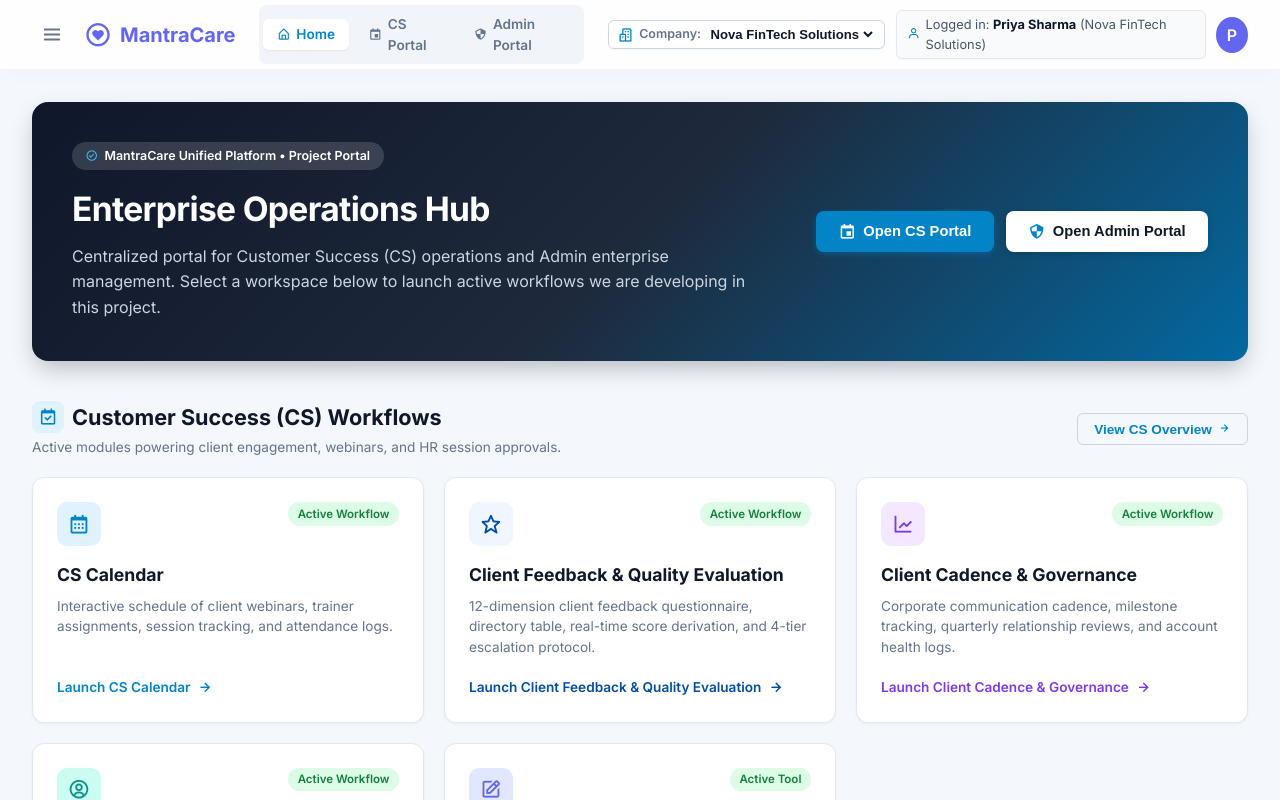
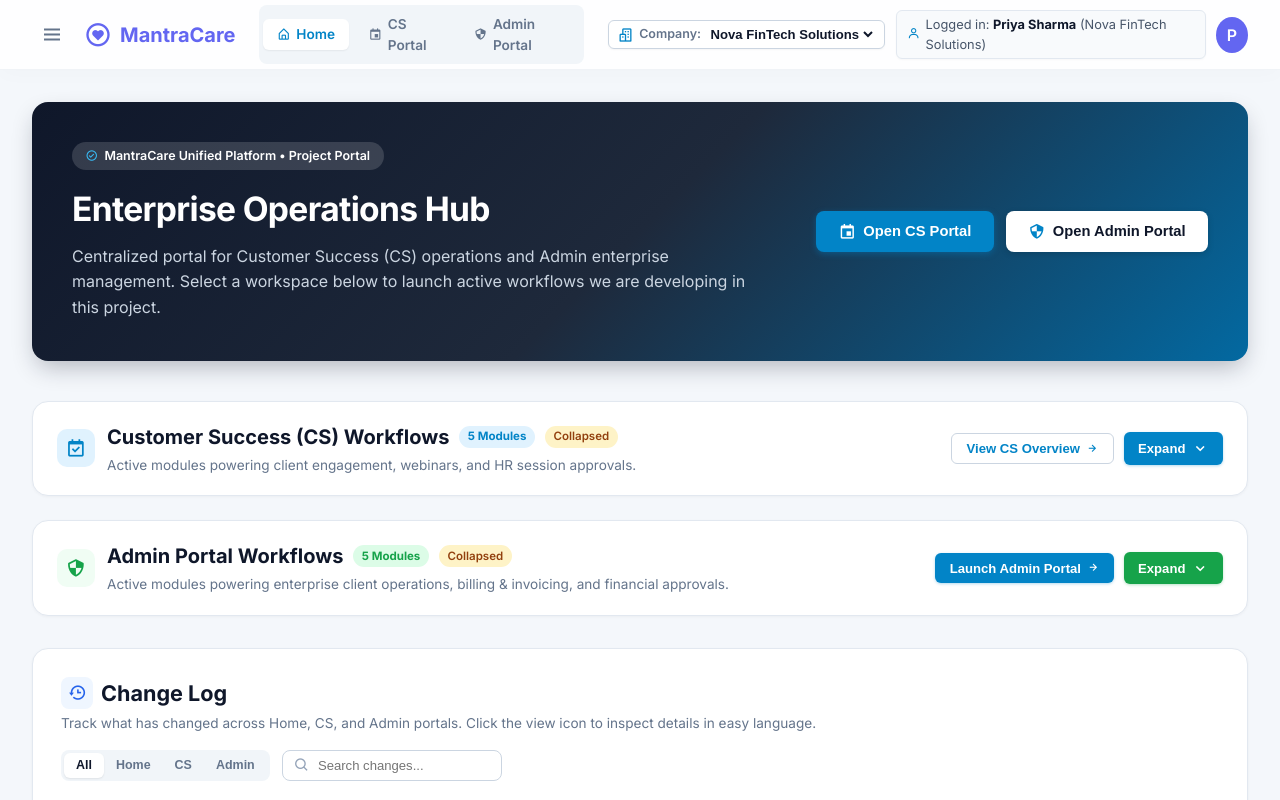
Before and after one commit to karan-mantracare/cs-admin-billing, a React (Vite) app: page /home in a window 1280 px wide. Shown: the top 800 px of the page. Built offline with nearby package versions, Linux system fonts and the light colour scheme.

Commit message:
Set Customer Success and Admin Portal workflows to be collapsed by default on Home page

```diff
--- a/src/pages/Home.jsx
+++ b/src/pages/Home.jsx
@@ -7,6 +7,10 @@ function Home() {
   const [selectedLog, setSelectedLog] = useState(null);
   const [changelogFilter, setChangelogFilter] = useState('All');
   const [changelogSearch, setChangelogSearch] = useState('');
+
+  // Always collapsed by default per requirements
+  const [isCsOpen, setIsCsOpen] = useState(false);
+  const [isAdminOpen, setIsAdminOpen] = useState(false);
 
   const csModules = [
     {
@@ -182,44 +186,109 @@ function Home() {
       </div>
 
       {/* Section 1: Customer Success (CS) Portal */}
-      <div style={{ marginBottom: '3rem' }}>
-        <div style={{ display: 'flex', justifyContent: 'space-between', alignItems: 'center', marginBottom: '1.25rem', flexWrap: 'wrap', gap: '0.75rem' }}>
-          <div>
-            <div style={{ display: 'flex', alignItems: 'center', gap: '0.5rem' }}>
-              <div style={{ width: '32px', height: '32px', borderRadius: '8px', background: '#e0f2fe', color: '#0284c7', display: 'flex', alignItems: 'center', justifyContent: 'center', fontSize: '1.2rem' }}>
+      <div style={{
+        marginBottom: '1.5rem',
+        background: 'white',
+        borderRadius: '16px',
+        border: '1px solid #e2e8f0',
+        padding: '1.25rem 1.5rem',
+        boxShadow: '0 1px 3px rgba(0,0,0,0.04)',
+        transition: 'all 0.2s ease'
+      }}>
+        <div
+          onClick={() => setIsCsOpen(!isCsOpen)}
+          style={{
+            display: 'flex',
+            justifyContent: 'space-between',
+            alignItems: 'center',
+            flexWrap: 'wrap',
+            gap: '0.75rem',
+            cursor: 'pointer',
+            userSelect: 'none'
+          }}
+        >
+          <div style={{ display: 'flex', alignItems: 'center', gap: '0.75rem' }}>
+            <div style={{ width: '38px', height: '38px', borderRadius: '10px', background: '#e0f2fe', color: '#0284c7', display: 'flex', alignItems: 'center', justifyContent: 'center', fontSize: '1.3rem', flexShrink: 0 }}>
               <i className='bx bx-calendar-check'></i>
             </div>
-              <h2 style={{ margin: 0, fontSize: '1.35rem', fontWeight: '700', color: '#0f172a' }}>
+            <div>
+              <div style={{ display: 'flex', alignItems: 'center', gap: '0.6rem', flexWrap: 'wrap' }}>
+                <h2 style={{ margin: 0, fontSize: '1.25rem', fontWeight: '700', color: '#0f172a' }}>
                   Customer Success (CS) Workflows
                 </h2>
+                <span style={{ fontSize: '0.72rem', fontWeight: '700', padding: '0.15rem 0.55rem', borderRadius: '999px', background: '#e0f2fe', color: '#0284c7' }}>
+                  {csModules.length} Modules
+                </span>
+                <span style={{ fontSize: '0.72rem', fontWeight: '600', padding: '0.15rem 0.55rem', borderRadius: '999px', background: isCsOpen ? '#f1f5f9' : '#fef3c7', color: isCsOpen ? '#64748b' : '#92400e' }}>
+                  {isCsOpen ? 'Expanded' : 'Collapsed'}
+                </span>
               </div>
-            <p style={{ margin: '0.25rem 0 0', fontSize: '0.85rem', color: '#64748b' }}>
+              <p style={{ margin: '0.2rem 0 0', fontSize: '0.85rem', color: '#64748b' }}>
                 Active modules powering client engagement, webinars, and HR session approvals.
               </p>
             </div>
+          </div>
 
+          <div style={{ display: 'flex', alignItems: 'center', gap: '0.65rem' }} onClick={(e) => e.stopPropagation()}>
             <button
+              type="button"
               onClick={() => navigate('/cs')}
               style={{
                 background: 'none',
                 border: '1px solid #cbd5e1',
-              padding: '0.45rem 1rem',
+                padding: '0.45rem 0.9rem',
                 borderRadius: '6px',
                 color: '#0284c7',
-              fontSize: '0.85rem',
+                fontSize: '0.82rem',
                 fontWeight: '600',
                 cursor: 'pointer',
                 display: 'flex',
                 alignItems: 'center',
-              gap: '0.35rem'
+                gap: '0.35rem',
+                transition: 'all 0.15s ease'
               }}
+              onMouseEnter={(e) => e.currentTarget.style.background = '#f0f9ff'}
+              onMouseLeave={(e) => e.currentTarget.style.background = 'none'}
             >
               <span>View CS Overview</span>
               <i className='bx bx-right-arrow-alt'></i>
             </button>
+
+            <button
+              type="button"
+              onClick={() => setIsCsOpen(!isCsOpen)}
+              style={{
+                background: isCsOpen ? '#f8fafc' : '#0284c7',
+                border: isCsOpen ? '1px solid #cbd5e1' : 'none',
+                padding: '0.45rem 0.85rem',
+                borderRadius: '6px',
+                color: isCsOpen ? '#334155' : 'white',
+                fontSize: '0.82rem',
+                fontWeight: '600',
+                cursor: 'pointer',
+                display: 'flex',
+                alignItems: 'center',
+                gap: '0.35rem',
+                boxShadow: isCsOpen ? 'none' : '0 1px 3px rgba(2, 132, 199, 0.3)',
+                transition: 'all 0.15s ease'
+              }}
+              title={isCsOpen ? 'Collapse CS Workflows' : 'Expand CS Workflows'}
+            >
+              <span>{isCsOpen ? 'Collapse' : 'Expand'}</span>
+              <i className={`bx ${isCsOpen ? 'bx-chevron-up' : 'bx-chevron-down'}`} style={{ fontSize: '1.15rem' }}></i>
+            </button>
+          </div>
         </div>
 
-        <div style={{ display: 'grid', gridTemplateColumns: 'repeat(auto-fit, minmax(320px, 1fr))', gap: '1.25rem' }}>
+        {isCsOpen && (
+          <div style={{
+            display: 'grid',
+            gridTemplateColumns: 'repeat(auto-fit, minmax(320px, 1fr))',
+            gap: '1.25rem',
+            marginTop: '1.25rem',
+            paddingTop: '1.25rem',
+            borderTop: '1px solid #f1f5f9'
+          }}>
             {csModules.map((item) => (
               <div
                 key={item.title}
@@ -271,48 +340,112 @@ function Home() {
               </div>
             ))}
           </div>
+        )}
       </div>
 
       {/* Section 2: Admin Portal Workflows */}
-      <div style={{ marginBottom: '2.5rem' }}>
-        <div style={{ display: 'flex', justifyContent: 'space-between', alignItems: 'center', marginBottom: '1.25rem', flexWrap: 'wrap', gap: '0.75rem' }}>
-          <div>
-            <div style={{ display: 'flex', alignItems: 'center', gap: '0.5rem' }}>
-              <div style={{ width: '32px', height: '32px', borderRadius: '8px', background: '#f0fdf4', color: '#16a34a', display: 'flex', alignItems: 'center', justifyContent: 'center', fontSize: '1.2rem' }}>
+      <div style={{
+        marginBottom: '2rem',
+        background: 'white',
+        borderRadius: '16px',
+        border: '1px solid #e2e8f0',
+        padding: '1.25rem 1.5rem',
+        boxShadow: '0 1px 3px rgba(0,0,0,0.04)',
+        transition: 'all 0.2s ease'
+      }}>
+        <div
+          onClick={() => setIsAdminOpen(!isAdminOpen)}
+          style={{
+            display: 'flex',
+            justifyContent: 'space-between',
+            alignItems: 'center',
+            flexWrap: 'wrap',
+            gap: '0.75rem',
+            cursor: 'pointer',
+            userSelect: 'none'
+          }}
+        >
+          <div style={{ display: 'flex', alignItems: 'center', gap: '0.75rem' }}>
+            <div style={{ width: '38px', height: '38px', borderRadius: '10px', background: '#f0fdf4', color: '#16a34a', display: 'flex', alignItems: 'center', justifyContent: 'center', fontSize: '1.3rem', flexShrink: 0 }}>
               <i className='bx bx-shield-quarter'></i>
             </div>
-              <h2 style={{ margin: 0, fontSize: '1.35rem', fontWeight: '700', color: '#0f172a' }}>
+            <div>
+              <div style={{ display: 'flex', alignItems: 'center', gap: '0.6rem', flexWrap: 'wrap' }}>
+                <h2 style={{ margin: 0, fontSize: '1.25rem', fontWeight: '700', color: '#0f172a' }}>
                   Admin Portal Workflows
                 </h2>
+                <span style={{ fontSize: '0.72rem', fontWeight: '700', padding: '0.15rem 0.55rem', borderRadius: '999px', background: '#dcfce7', color: '#16a34a' }}>
+                  {adminModules.length} Modules
+                </span>
+                <span style={{ fontSize: '0.72rem', fontWeight: '600', padding: '0.15rem 0.55rem', borderRadius: '999px', background: isAdminOpen ? '#f1f5f9' : '#fef3c7', color: isAdminOpen ? '#64748b' : '#92400e' }}>
+                  {isAdminOpen ? 'Expanded' : 'Collapsed'}
+                </span>
               </div>
-            <p style={{ margin: '0.25rem 0 0', fontSize: '0.85rem', color: '#64748b' }}>
+              <p style={{ margin: '0.2rem 0 0', fontSize: '0.85rem', color: '#64748b' }}>
                 Active modules powering enterprise client operations, billing & invoicing, and financial approvals.
               </p>
             </div>
+          </div>
 
+          <div style={{ display: 'flex', alignItems: 'center', gap: '0.65rem' }} onClick={(e) => e.stopPropagation()}>
             <button
+              type="button"
               onClick={() => navigate('/admin')}
               style={{
                 background: '#0284c7',
                 border: 'none',
-              padding: '0.45rem 1rem',
+                padding: '0.45rem 0.9rem',
                 borderRadius: '6px',
                 color: 'white',
-              fontSize: '0.85rem',
+                fontSize: '0.82rem',
                 fontWeight: '600',
                 cursor: 'pointer',
                 display: 'flex',
                 alignItems: 'center',
                 gap: '0.35rem',
-              boxShadow: '0 1px 3px rgba(2, 132, 199, 0.3)'
+                boxShadow: '0 1px 3px rgba(2, 132, 199, 0.3)',
+                transition: 'all 0.15s ease'
               }}
             >
               <span>Launch Admin Portal</span>
               <i className='bx bx-right-arrow-alt'></i>
             </button>
+
+            <button
+              type="button"
+              onClick={() => setIsAdminOpen(!isAdminOpen)}
+              style={{
+                background: isAdminOpen ? '#f8fafc' : '#16a34a',
+                border: isAdminOpen ? '1px solid #cbd5e1' : 'none',
+                padding: '0.45rem 0.85rem',
+                borderRadius: '6px',
+                color: isAdminOpen ? '#334155' : 'white',
+                fontSize: '0.82rem',
+                fontWeight: '600',
+                cursor: 'pointer',
+                display: 'flex',
+                alignItems: 'center',
+                gap: '0.35rem',
+                boxShadow: isAdminOpen ? 'none' : '0 1px 3px rgba(22, 163, 74, 0.3)',
+                transition: 'all 0.15s ease'
+              }}
+              title={isAdminOpen ? 'Collapse Admin Workflows' : 'Expand Admin Workflows'}
+            >
+              <span>{isAdminOpen ? 'Collapse' : 'Expand'}</span>
+              <i className={`bx ${isAdminOpen ? 'bx-chevron-up' : 'bx-chevron-down'}`} style={{ fontSize: '1.15rem' }}></i>
+            </button>
+          </div>
         </div>
 
-        <div style={{ display: 'grid', gridTemplateColumns: 'repeat(auto-fit, minmax(320px, 1fr))', gap: '1.25rem' }}>
+        {isAdminOpen && (
+          <div style={{
+            display: 'grid',
+            gridTemplateColumns: 'repeat(auto-fit, minmax(320px, 1fr))',
+            gap: '1.25rem',
+            marginTop: '1.25rem',
+            paddingTop: '1.25rem',
+            borderTop: '1px solid #f1f5f9'
+          }}>
             {adminModules.map((item) => (
               <div
                 key={item.title}
@@ -364,6 +497,7 @@ function Home() {
               </div>
             ))}
           </div>
+        )}
       </div>
 
       {/* Section 3: Project Change Log Table */}
```
Lines whose indentation alone changed are shown as unchanged.
